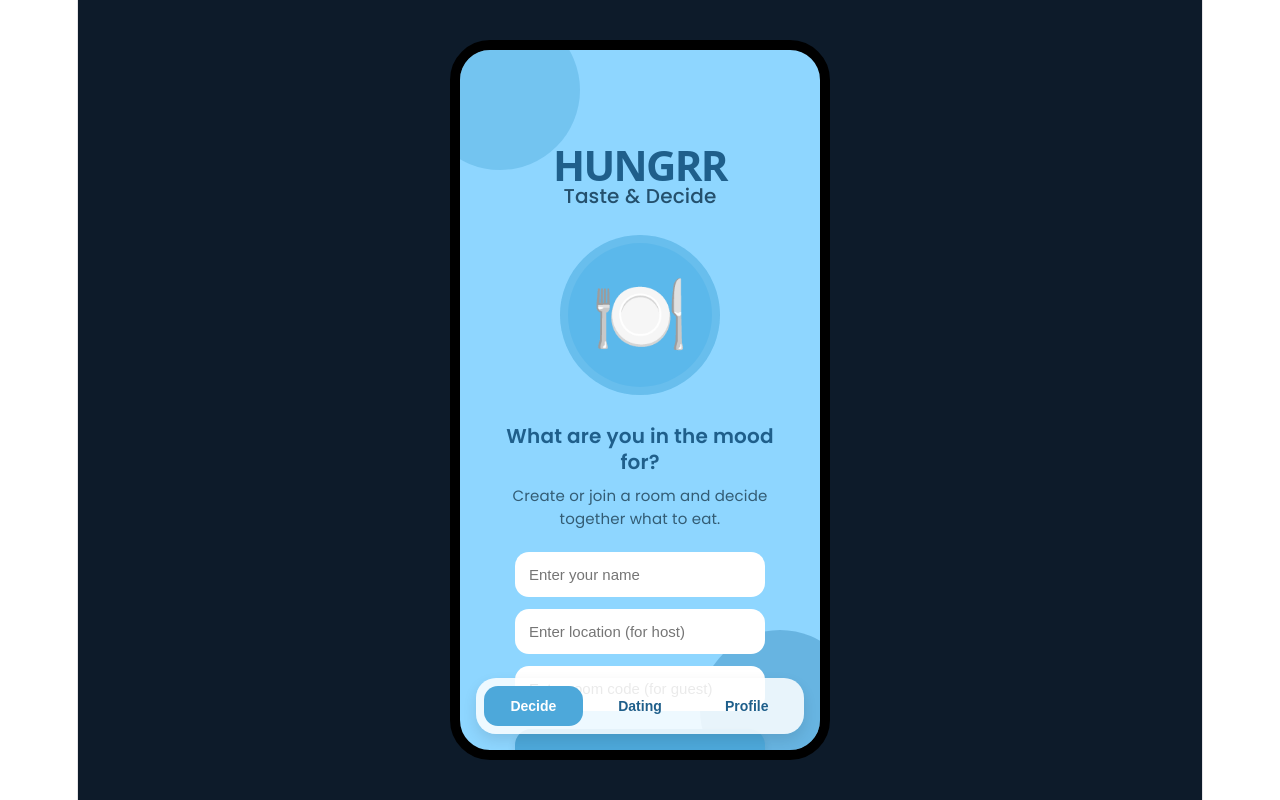
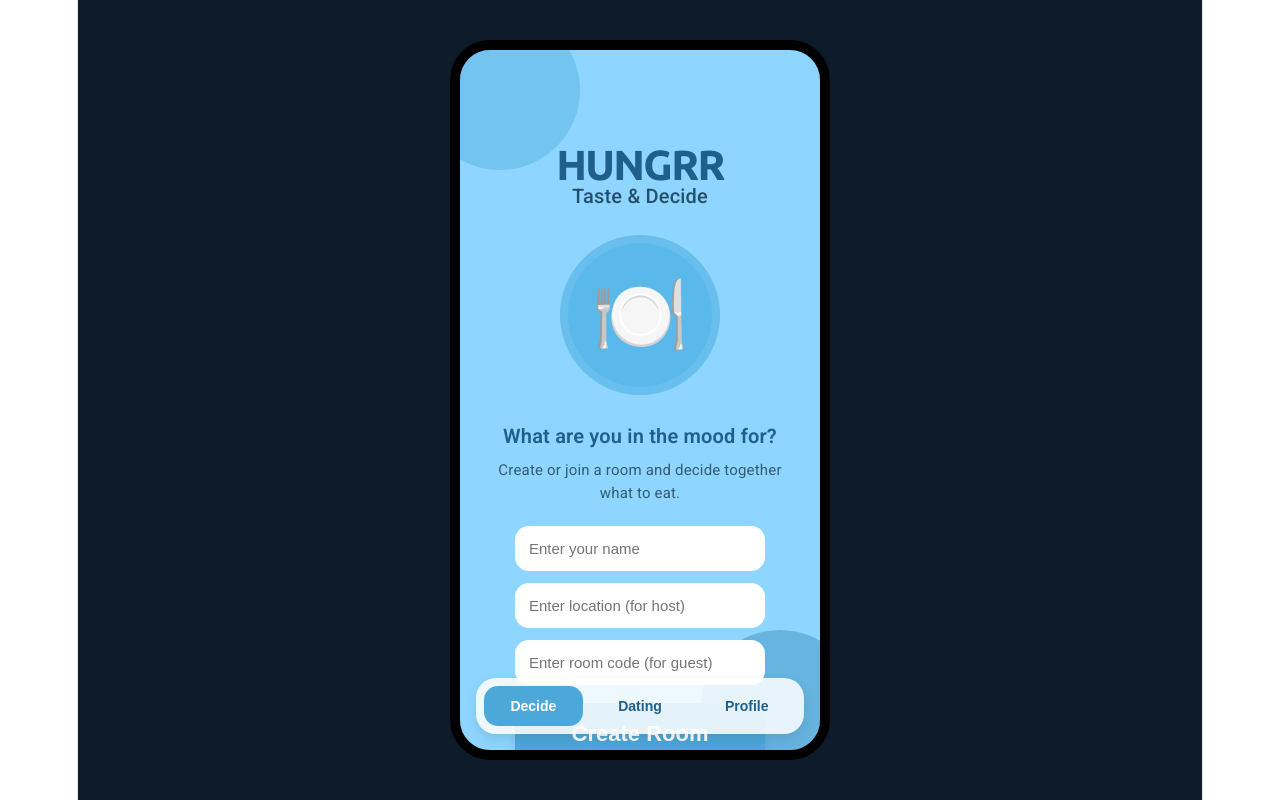
Before and after one commit to giorgio-endi/hungrr, a React (Vite) app: page / in a window 1280 px wide. Built offline with nearby package versions, Linux system fonts and the light colour scheme.

Commit message:
Change colors and fonts for decide

```diff
--- a/index.html
+++ b/index.html
@@ -3,7 +3,13 @@
   <head>
     <meta charset="UTF-8" />
     <link rel="icon" type="image/svg+xml" href="/favicon.svg" />
+    <link rel="preconnect" href="https://fonts.googleapis.com">
+    <link rel="preconnect" href="https://fonts.gstatic.com" crossorigin>
+    <link href="https://fonts.googleapis.com/css2?family=Ubuntu:ital,wght@0,300;0,400;0,500;0,700;1,300;1,400;1,500;1,700&display=swap" rel="stylesheet">
     <meta name="viewport" content="width=device-width, initial-scale=1.0" />
+    <link rel="preconnect" href="https://fonts.googleapis.com">
+    <link rel="preconnect" href="https://fonts.gstatic.com" crossorigin>
+    <link href="https://fonts.googleapis.com/css2?family=Roboto:ital,wght@0,100..900;1,100..900&family=Ubuntu:ital,wght@0,300;0,400;0,500;0,700;1,300;1,400;1,500;1,700&display=swap" rel="stylesheet">
     <title>hungrr</title>
   </head>
   <body>
--- a/src/index.css
+++ b/src/index.css
@@ -68,9 +68,9 @@
 
 h1,
 h2 {
-  font-family: var(--heading);
+  font-family: "Ubuntu", sans-serif;
   font-weight: 500;
-  color: var(--text-h);
+  color: #020100;
 }
 
 h1 {
@@ -92,6 +92,7 @@
   }
 }
 p {
+  font-family: "Roboto";
   margin: 0;
 }
 
```
